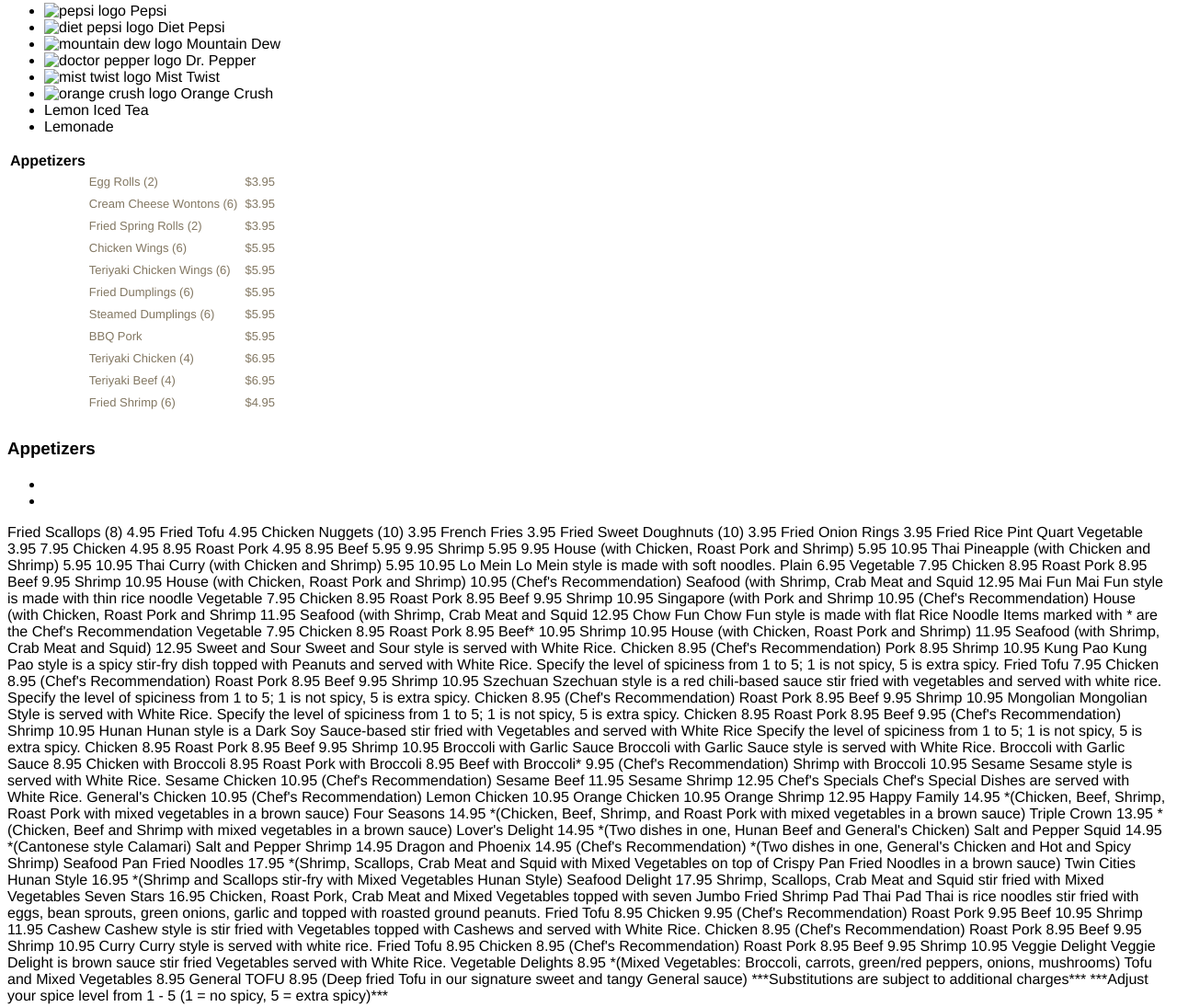
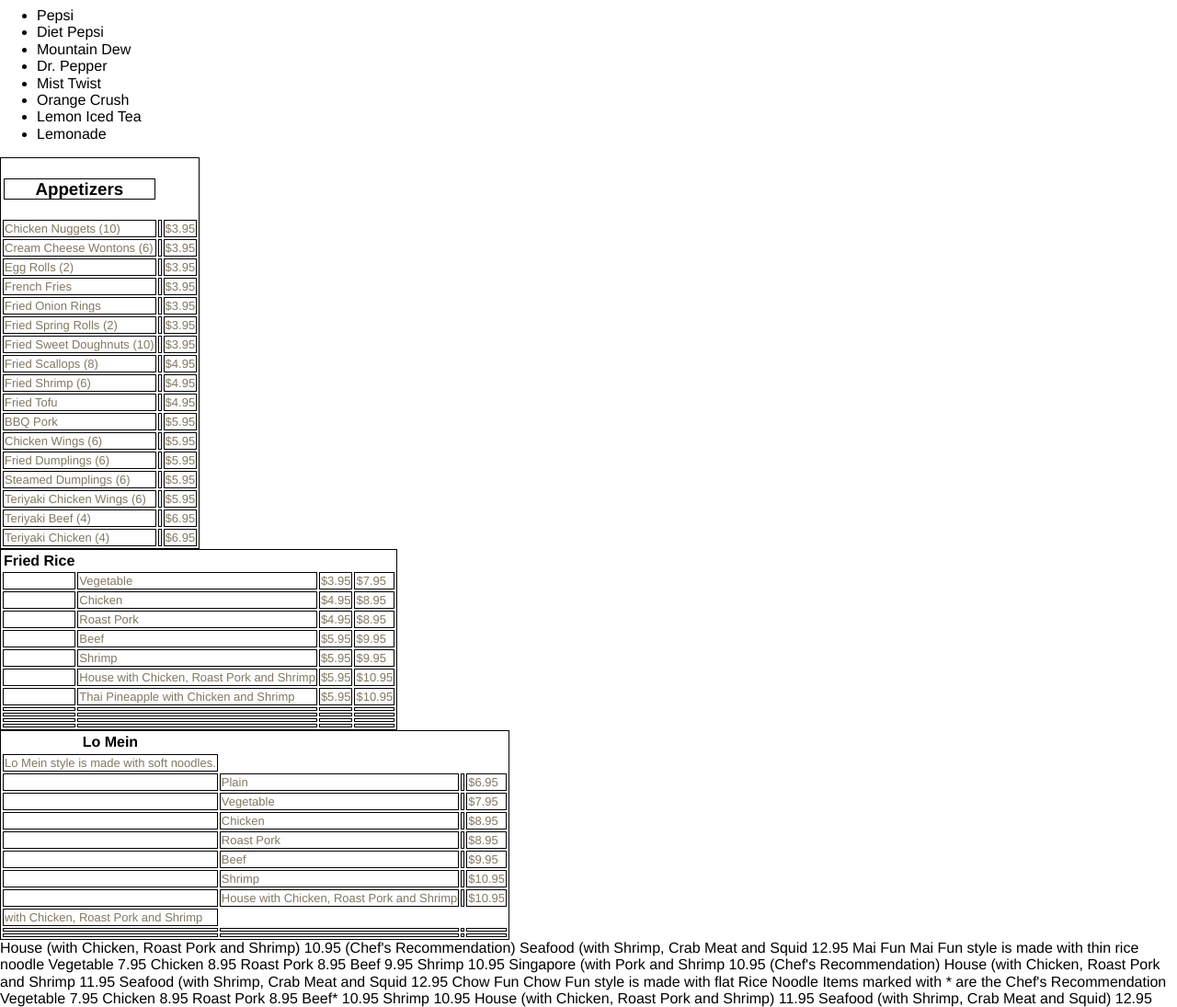
Before and after one commit to BluePawDev/asian-hon-html-css, a plain HTML site: page public/views/menu-delivery.html in a window 1280 px wide. Shown: the part 441-1536 px from the top of the page at 92% size. Drawn offline with Linux system fonts and the light colour scheme.

Commit message:
Add items to menu-delivery.html; Add normalize.css

```diff
--- a/public/styles/main.css
+++ b/public/styles/main.css
@@ -1,3 +1,7 @@
 * {
   font-family: Helvetica, Arial, sans-serif;
 }
+
+table, td, tr {
+  border: 1px, black, solid;
+}
--- a/public/styles/menu.css
+++ b/public/styles/menu.css
@@ -6,6 +6,10 @@
 td {
   font-weight: : 400;
   font-size: 13px;
-  line-height: 20px;
+  line-height: 15px;
   color: #827762;
 }
+
+h3 {
+  border: 1px, black, solid;
+}
--- a/public/views/menu-delivery.html
+++ b/public/views/menu-delivery.html
@@ -9,12 +9,14 @@
 
 
     <!-- STYLESHEETS -->
-    <link rel="stylesheet" href="../styles/main.css">
-    <link rel="stylesheet" href="../styles/menu.css">
+    <link rel="stylesheet" href="../styles/normalize.css">
+    <link rel='stylesheet' href='../styles/main.css'>
+    <link rel='stylesheet' href='../styles/menu.css'>
 
     <title>Asian Hon</title>
+  </head>
 
-  </head>
+
   <body>
     <!-- START .header -->
     <div class='header'>
@@ -30,9 +32,9 @@
         <!-- START .nav-top -->
         <div class='nav-top'>
           <ul>
-            <li><a href='#'>Home</a></li>
+            <li><a href='../../index.html'>Home</a></li>
             <li><a href='#'>Pick-up/Dine-in Menu</a></li>
-            <li><a href='#'>Delivery Menu</a></li>
+            <li>Delivery Menu</li>
             <li><a href='#'>Catering</a></li>
             <li><a href='#'>Contact</a></li>
           </ul>
@@ -44,7 +46,7 @@
     </div>
     <!-- END .header -->
 
-    <div class='menu'>
+    <div class='content menu'>
       <h2>Delivery Menu</h2>
       <h4>Delivery Subject to Availability and following Restrictions:</h4>
       <ul>
@@ -57,12 +59,12 @@
         <h3>Beverages</h3>
         <p>All beverages for delivery orders are soft drinks in 20 fl. oz. bottles.<br>The following are the beverages available for delivery:</p>
         <ul>
-          <li><img src='images/pepsi-logo.png' alt='pepsi logo' class='logos'> Pepsi</li>
-          <li><img src="images/pepsi-diet-logo.png" alt="diet pepsi logo" class="logos"> Diet Pepsi</li>
-          <li><img src="images/mountain-dew-logo.png" alt="mountain dew logo" class='logos'> Mountain Dew</li>
-          <li><img src="images/doctor-pepper-logo.png" alt="doctor pepper logo" class='logos'> Dr. Pepper</li>
-          <li><img src="images/mist-twist-logo.png" alt="mist twist logo" class='logos'> Mist Twist</li>
-          <li><img src="images/crush-orange-logo.png" alt="orange crush logo" class='logos'> Orange Crush</li>
+          <li>Pepsi</li>
+          <li>Diet Pepsi</li>
+          <li>Mountain Dew</li>
+          <li>Dr. Pepper</li>
+          <li>Mist Twist</li>
+          <li>Orange Crush</li>
           <li>Lemon Iced Tea</li>
           <li>Lemonade</li>
         </ul>
@@ -71,84 +73,164 @@
 
 <!-- START .menu -->
 <div class='menu'>
-  <table>
+  <!-- START table .appetizers -->
+  <table class='appetizers'>
     <thead>
       <tr>
-        <th>Appetizers</th>
+        <th><h3>Appetizers</h3></th>
       </tr>
-      <!-- <tr>
-        <th>CR</th>
-        <th>Item</th>
-        <th>Pt.</th>
-        <th>Qt.</th>
-      </tr> -->
     </thead>
     <tbody>
       <tr>
-        <td></td>
-        <td>Egg Rolls (2)</td>
-        <td></td>
-        <td>$3.95</td>
+        <td class='menu-item'>Chicken Nuggets (10)</td>
+        <td class='price-pt'></td>
+        <td class='price-qt'>$3.95</td>
       </tr>
       <tr>
-        <td class='chef-rec'></td>
         <td class='menu-item'>Cream Cheese Wontons (6)</td>
         <td class='price-pt'></td>
         <td class='price-qt'>$3.95</td>
       </tr>
       <tr>
-        <td class='chef-rec'></td>
+        <td class='menu-item'>Egg Rolls (2)</td>
+        <td class='price-pt'></td>
+        <td class='price-qt'>$3.95</td>
+      </tr>
+      <tr>
+        <td class='menu-item'>French Fries</td>
+        <td class='price-pt'></td>
+        <td class='price-qt'>$3.95</td>
+      </tr>
+      <tr>
+        <td class='menu-item'>Fried Onion Rings</td>
+        <td class='price-pt'></td>
+        <td class='price-qt'>$3.95</td>
+      </tr>
+      <tr>
         <td class='menu-item'>Fried Spring Rolls (2)</td>
         <td class='price-pt'></td>
         <td class='price-qt'>$3.95</td>
       </tr>
       <tr>
-        <td class='chef-rec'></td>
+        <td class='menu-item'>Fried Sweet Doughnuts (10)</td>
+        <td class='price-pt'></td>
+        <td class='price-qt'>$3.95</td>
+      </tr>
+      <tr>
+        <td class='menu-item'>Fried Scallops (8)</td>
+        <td class='price-pt'></td>
+        <td class='price-qt'>$4.95</td>
+      </tr>
+      <tr>
+        <td class='menu-item'>Fried Shrimp (6)</td>
+        <td class='price-pt'> </td>
+        <td class='price-qt'>$4.95</td>
+      </tr>
+      <tr>
+        <td class='menu-item'>Fried Tofu</td>
+        <td class='price-pt'></td>
+        <td class='price-qt'>$4.95</td>
+      </tr>
+      <tr>
+        <td class='menu-item'>BBQ Pork</td>
+        <td class='price-pt'></td>
+        <td class='price-qt'>$5.95</td>
+      </tr>
+      <tr>
         <td class='menu-item'>Chicken Wings (6)</td>
         <td class='price-pt'></td>
         <td class='price-qt'>$5.95</td>
       </tr>
       <tr>
-        <td class='chef-rec'></td>
+        <td class='menu-item'>Fried Dumplings (6)</td>
+        <td class='price-pt'></td>
+        <td class='price-qt'>$5.95</td>
+      </tr>
+      <tr>
+        <td class='menu-item'>Steamed Dumplings (6)</td>
+        <td class='price-pt'></td>
+        <td class='price-qt'>$5.95</td>
+      </tr>
+      <tr>
         <td class='menu-item'>Teriyaki Chicken Wings (6)</td>
         <td class='price-pt'></td>
         <td class='price-qt'>$5.95</td>
       </tr>
       <tr>
-        <td class='chef-rec'></td>
-        <td class='menu-item'>Fried Dumplings (6)</td>
-        <td class='price-pt'></td>
-        <td class='price-qt'>$5.95</td>
-      </tr>
-      <tr>
-        <td class='chef-rec'></td>
-        <td class='menu-item'>Steamed Dumplings (6)</td>
-        <td class='price-pt'></td>
-        <td class='price-qt'>$5.95</td>
-      </tr>
-      <tr>
-        <td class='chef-rec'></td>
-        <td class='menu-item'>BBQ Pork</td>
-        <td class='price-pt'></td>
-        <td class='price-qt'>$5.95</td>
-      </tr>
-      <tr>
-        <td class='chef-rec'></td>
-        <td class='menu-item'>Teriyaki Chicken (4)</td>
-        <td class='price-pt'></td>
-        <td class='price-qt'>$6.95</td>
-      </tr>
-      <tr>
-        <td class='chef-rec'></td>
         <td class='menu-item'>Teriyaki Beef (4)</td>
         <td class='price-pt'></td>
         <td class='price-qt'>$6.95</td>
       </tr>
       <tr>
+        <td class='menu-item'>Teriyaki Chicken (4)</td>
+        <td class='price-pt'></td>
+        <td class='price-qt'>$6.95</td>
+      </tr>
+    </tbody>
+  </table>
+  <!-- END table .appetizers -->
+
+  <!-- START table .fried-rice -->
+  <table class='fried-rice'>
+    <thead>
+      <tr>
+        <th>Fried Rice</th>
+      </tr>
+    </thead>
+    <tbody>
+      <tr>
         <td class='chef-rec'></td>
-        <td class='menu-item'>Fried Shrimp (6)</td>
+        <td class='menu-item'>Vegetable</td>
+        <td class='price-pt'>$3.95</td>
+        <td class='price-qt'>$7.95</td>
+      </tr>
+      <tr>
+        <td class='chef-rec'></td>
+        <td class='menu-item'>Chicken</td>
+        <td class='price-pt'>$4.95</td>
+        <td class='price-qt'>$8.95</td>
+      </tr>
+      <tr>
+        <td class='chef-rec'></td>
+        <td class='menu-item'>Roast Pork</td>
+        <td class='price-pt'>$4.95</td>
+        <td class='price-qt'>$8.95</td>
+      </tr>
+      <tr>
+        <td class='chef-rec'></td>
+        <td class='menu-item'>Beef</td>
+        <td class='price-pt'>$5.95</td>
+        <td class='price-qt'>$9.95</td>
+      </tr>
+      <tr>
+        <td class='chef-rec'></td>
+        <td class='menu-item'>Shrimp</td>
+        <td class='price-pt'>$5.95</td>
+        <td class='price-qt'>$9.95</td>
+      </tr>
+      <tr>
+        <td class='chef-rec'></td>
+        <td class='menu-item'>House with Chicken, Roast Pork and Shrimp</td>
+        <td class='price-pt'>$5.95</td>
+        <td class='price-qt'>$10.95</td>
+      </tr>
+      <tr>
+        <td class='chef-rec'></td>
+        <td class='menu-item'>Thai Pineapple with Chicken and Shrimp</td>
+        <td class='price-pt'>$5.95</td>
+        <td class='price-qt'>$10.95</td>
+      </tr>
+      <tr>
+        <td class='chef-rec'></td>
+        <td class='menu-item'></td>
         <td class='price-pt'></td>
-        <td class='price-qt'>$4.95</td>
+        <td class='price-qt'></td>
+      </tr>
+      <tr>
+        <td class='chef-rec'></td>
+        <td class='menu-item'></td>
+        <td class='price-pt'></td>
+        <td class='price-qt'></td>
       </tr>
       <tr>
         <td class='chef-rec'></td>
@@ -164,44 +246,83 @@
       </tr>
     </tbody>
   </table>
+  <!-- END table .fried-rice -->
+
+  <!-- START table .lo-mein -->
+  <table class='lo-mein'>
+    <thead>
+      <tr class='tbl-title'>
+        <th class='tbl-category'>Lo Mein</th>
+      </tr>
+      <tr class='tbl-description'>
+        <td class='category-description'>Lo Mein style is made with soft noodles.</td>
+      </tr>
+    </thead>
+    <tbody>
+      <tr>
+        <td class='chef-rec'></td>
+        <td class='menu-item'>Plain</td>
+        <td class='price-pt'></td>
+        <td class='price-qt'>$6.95</td>
+      </tr>
+      <tr>
+        <td class='chef-rec'></td>
+        <td class='menu-item'>Vegetable</td>
+        <td class='price-pt'></td>
+        <td class='price-qt'>$7.95</td>
+      </tr>
+      <tr>
+        <td class='chef-rec'></td>
+        <td class='menu-item'>Chicken</td>
+        <td class='price-pt'></td>
+        <td class='price-qt'>$8.95</td>
+      </tr>
+      <tr>
+        <td class='chef-rec'></td>
+        <td class='menu-item'>Roast Pork</td>
+        <td class='price-pt'></td>
+        <td class='price-qt'>$8.95</td>
+      </tr>
+      <tr>
+        <td class='chef-rec'></td>
+        <td class='menu-item'>Beef</td>
+        <td class='price-pt'></td>
+        <td class='price-qt'>$9.95</td>
+      </tr>
+      <tr>
+        <td class='chef-rec'></td>
+        <td class='menu-item'>Shrimp</td>
+        <td class='price-pt'></td>
+        <td class='price-qt'>$10.95</td>
+      </tr>
+      <tr>
+        <td class='chef-rec'></td>
+        <td class='menu-item'>House with Chicken, Roast Pork and Shrimp</td>
+        <td class='price-pt'></td>
+        <td class='price-qt'>$10.95</td>
+      </tr>
+      <tr>
+        <td class='item-description'>with Chicken, Roast Pork and Shrimp</td>
+      </tr>
+      <tr>
+        <td class='chef-rec'></td>
+        <td class='menu-item'></td>
+        <td class='price-pt'></td>
+        <td class='price-qt'></td>
+      </tr>
+      <tr>
+        <td class='chef-rec'></td>
+        <td class='menu-item'></td>
+        <td class='price-pt'></td>
+        <td class='price-qt'></td>
+      </tr>
+    </tbody>
+  </table>
+  <!-- END table .lo-mein -->
 
 </div>
-      <!-- START .appetizers -->
-      <div class='appetizers'>
-        <h3>Appetizers</h3>
-        <ul>
-          <li></li>
-          <li></li>
-        </ul>
-
-      </div>
-      <!-- END .appetizers -->
 
 
-Fried Scallops (8)	4.95
-Fried Tofu	4.95
-Chicken Nuggets (10)	3.95
-French Fries	3.95
-Fried Sweet Doughnuts (10)	3.95
-Fried Onion Rings	3.95
-Fried Rice
-Pint	Quart
-Vegetable	3.95	7.95
-Chicken	4.95	8.95
-Roast Pork	4.95	8.95
-Beef	5.95	9.95
-Shrimp	5.95	9.95
-House (with Chicken, Roast Pork and Shrimp)	5.95	10.95
-Thai Pineapple (with Chicken and Shrimp)	5.95	10.95
-Thai Curry (with Chicken and Shrimp)	5.95	10.95
-Lo Mein
-Lo Mein style is made with soft noodles.
-Plain	6.95
-Vegetable	7.95
-Chicken	8.95
-Roast Pork	8.95
-Beef	9.95
-Shrimp	10.95
 House (with Chicken, Roast Pork and Shrimp)	10.95 (Chef's Recommendation)
 Seafood (with Shrimp, Crab Meat and Squid	12.95
 Mai Fun
```
Also changed, not shown: public/styles/normalize.css (added).
